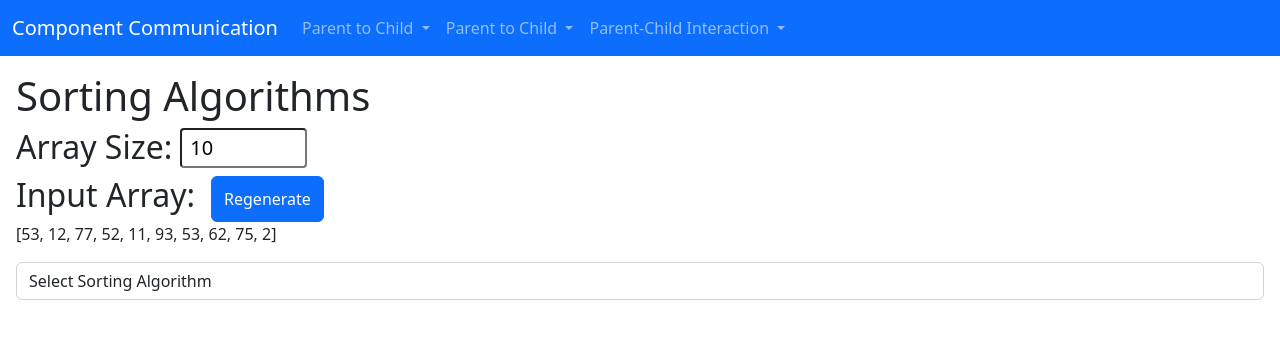
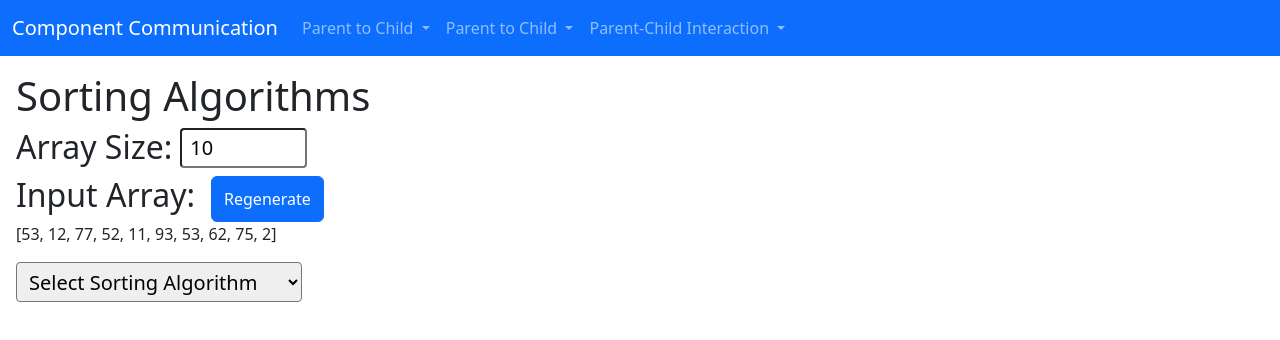
Before and after one commit to sten-bone/angular-component-communication, an Angular app: page /sorting in a window 1280 px wide. Both pictures are taken after a click on the button "Generate". Shown: the top 340 px of the page. Built offline with nearby package versions, Linux system fonts and the light colour scheme.

Commit message:
Add Bogo Sort
Only for array sizes <= 5, otherwise it's too slow

```diff
--- /dev/null
+++ b/src/app/components/pci/algorithms/bogo-sort/bogo-sort.component.ts
@@ -0,0 +1,53 @@
+import { Component, OnInit } from '@angular/core';
+import { SortingAlgorithm, Step } from '../SortingAlgorithm';
+
+@Component({
+  selector: 'app-bogo-sort',
+  template: `<div class="h2">Bogo Sort</div>`,
+  styles: [],
+})
+export class BogoSortComponent extends SortingAlgorithm implements OnInit {
+  ngOnInit(): void {}
+
+  override sort(inputArr: number[]): void {
+    this.startSort();
+
+    let arr = [...inputArr];
+    let i = 1;
+    while (!this.isInOrder(arr)) {
+      this.shuffle(arr);
+      this.steps.push(new BogoStep(`Step ${i++}:`, [...arr]));
+    }
+    this.steps.push(new BogoStep('Done:', arr));
+    this.solution = arr;
+
+    this.endSort();
+  }
+
+  private isInOrder(arr: number[]): boolean {
+    for (let i = 0; i < arr.length - 1; i++) {
+      if (arr[i] > arr[i + 1]) return false;
+    }
+    return true;
+  }
+
+  private shuffle(arr: number[]) {
+    let end = arr.length;
+    while (end) {
+      let i = Math.floor(Math.random() * end--);
+      SortingAlgorithm.swap(arr, end, i);
+    }
+  }
+}
+
+export class BogoStep extends Step {
+  constructor(label: string, snapshot: number[]) {
+    super(label, snapshot);
+  }
+
+  override snapshotToString(): string {
+    return `<div class="h4">${this.label}</div><p>[${this.snapshot.join(
+      ', '
+    )}]</p>`;
+  }
+}
--- a/src/app/components/pci/sort-controller/sort-controller.component.html
+++ b/src/app/components/pci/sort-controller/sort-controller.component.html
@@ -35,27 +35,30 @@
 
     <div *ngIf="inputArray.length">
       <select
-        class="form-control mb-3"
+        class="form-control-sm fs-5 mb-3"
         [(ngModel)]="selector"
         (ngModelChange)="setRoute()"
       >
-        <option disabled default value="" [selected]="selector === ''">
+        <option disabled default hidden value="" [selected]="selector === ''">
           Select Sorting Algorithm
+        </option>
+        <option value="bubble-sort" [selected]="selector === 'bubble-sort'">
+          Bubble Sort
+        </option>
+        <option value="bogo-sort" [selected]="selector === 'bogo-sort'" [disabled]="arraySize > 5">
+          Bogo Sort {{ arraySize > 5 ? "(Array Size \<= 5)" : ""}}
+        </option>
+        <option
+          value="insertion-sort"
+          [selected]="selector === 'insertion-sort'"
+        >
+          Insertion Sort
         </option>
         <option
           value="selection-sort"
           [selected]="selector === 'selection-sort'"
         >
           Selection Sort
-        </option>
-        <option value="bubble-sort" [selected]="selector === 'bubble-sort'">
-          Bubble Sort
-        </option>
-        <option
-          value="insertion-sort"
-          [selected]="selector === 'insertion-sort'"
-        >
-          Insertion Sort
         </option>
       </select>
 
--- a/src/app/components/pci/sort-controller/sort-controller.module.ts
+++ b/src/app/components/pci/sort-controller/sort-controller.module.ts
@@ -6,6 +6,7 @@ import { SelectionSortComponent } from '../algorithms/selection-sort/selection-s
 import { BubbleSortComponent } from '../algorithms/bubble-sort/bubble-sort.component';
 import { InsertionSortComponent } from '../algorithms/insertion-sort/insertion-sort.component';
 import { FormsModule } from '@angular/forms';
+import { BogoSortComponent } from '../algorithms/bogo-sort/bogo-sort.component';
 
 const routes: Routes = [
   {
@@ -15,6 +16,7 @@ const routes: Routes = [
       { path: 'selection-sort', component: SelectionSortComponent },
       { path: 'bubble-sort', component: BubbleSortComponent },
       { path: 'insertion-sort', component: InsertionSortComponent },
+      { path: 'bogo-sort', component: BogoSortComponent },
     ],
   },
 ];
```
